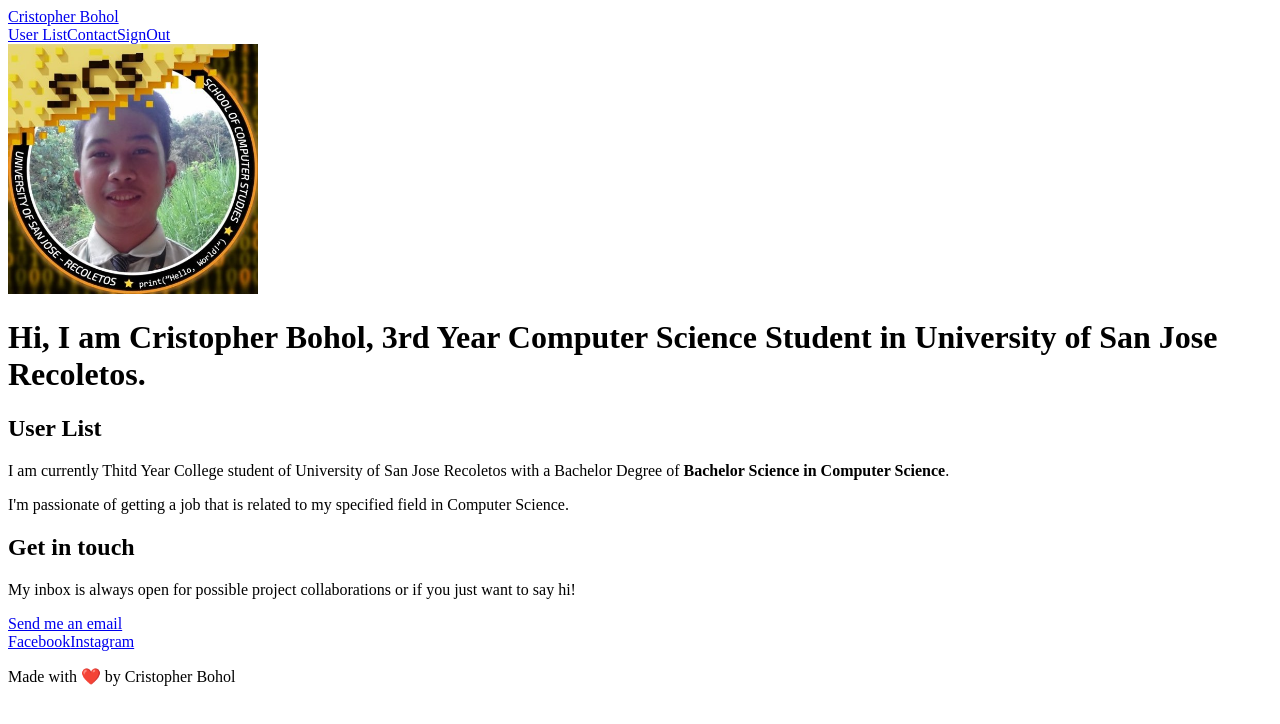
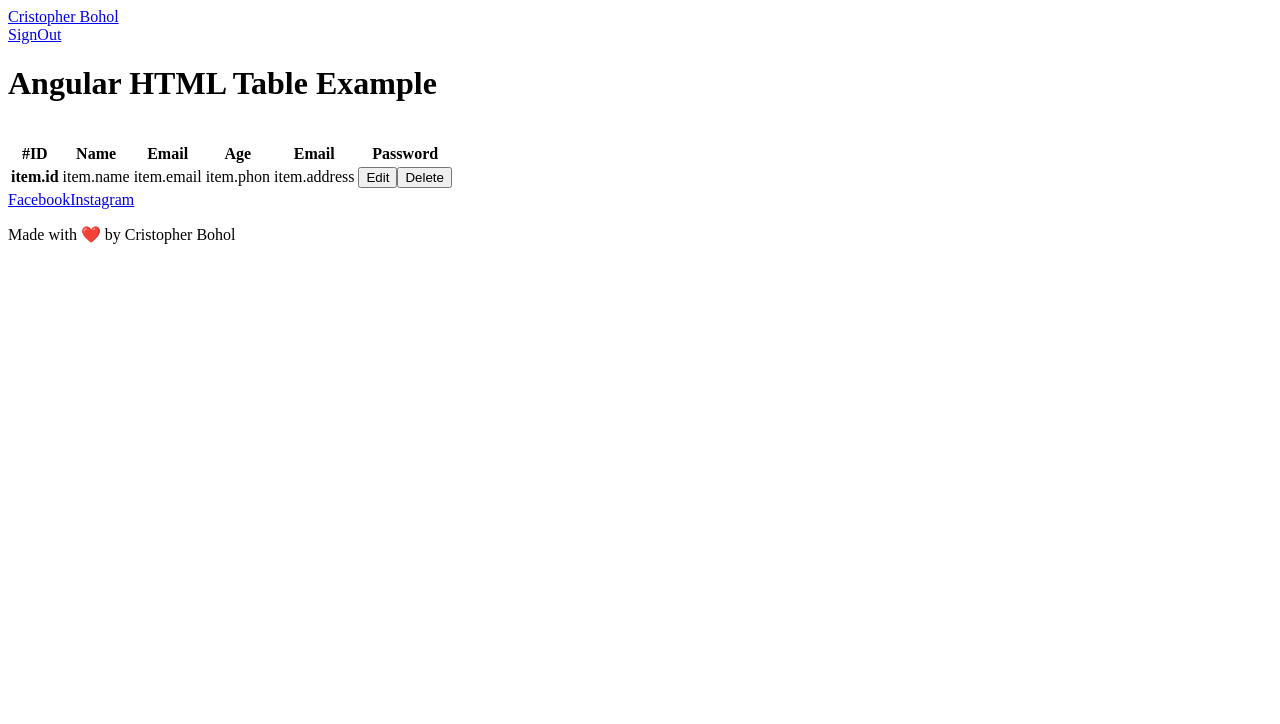
Before and after one commit to cristoph143/Bohol_Cristopher_AD, an Angular app in the folder 4-Portal/: page /home in a window 1280 px wide. Shown: the top 724 px of the page. Built offline with nearby package versions, Linux system fonts and the light colour scheme.

Commit message:
Home Design

```diff
--- a/4-Portal/src/app/Screens/home/home.component.scss
+++ b/4-Portal/src/app/Screens/home/home.component.scss
@@ -1,23 +1,23 @@
-body {
-  margin: 0;
+// section.bg {
+//   margin: 0;
 
-  font-family: "Inter", sans-serif;
-  font-size: 18px;
-  line-height: 28px;
+//   font-family: "Inter", sans-serif;
+//   font-size: 18px;
+//   line-height: 28px;
 
-  background-image: url("../../../assets/bg2.jpg");
-  background-repeat: no-repeat;
-  background-position-x: right;
-  background-position-y: 86px;
-  background-attachment: fixed;
-  scroll-behavior: smooth;
-}
-
+//   background-image: url("../../../assets/bg2.jpg");
+//   background-repeat: no-repeat;
+//   background-position-x: right;
+//   background-position-y: 86px;
+//   background-attachment: fixed;
+//   scroll-behavior: smooth;
+// }
 .site-header {
   position: sticky;
   top: 0;
   z-index: 1;
-  background-color: #ffffff;
+  // background-color: #ffffff;
+  background-color: #f9fafb;
 }
 
 .site-header-contents {
@@ -25,7 +25,7 @@ body {
   justify-content: space-between;
   align-items: center;
   max-width: 1000px;
-  height: 86px;
+  height: 50px;
   padding: 0 24px;
   margin: 0 auto;
 }
@@ -64,43 +64,27 @@ body {
 
 .intro-section {
   display: flex;
-  align-items: center;
+  align-items: left;
 
   max-width: 1000px;
   padding: 0 24px;
-  margin: 150px auto;
+  margin: 20px auto;
   margin-bottom: 0;
 
-  padding: 50px 30px;
+  padding: 205px 110px;
   border-radius: 10px;
   box-shadow: 7px 7px 60px #000;
-  img {
-    width: 250;
-    height: 250;
-    border: 8px solid #ede9fe;
-    border-radius: 50%;
-    margin-right: 50px;
-  }
   h1 {
     margin: 0;
-
     font-size: 40px;
     line-height: 48px;
     color: #4b5563;
-  }
-  .highlight-name {
-    display: block;
-    color: #7c3aed;
-
-    animation-name: change-colors;
-    animation-duration: 2s;
-    animation-iteration-count: infinite;
   }
 }
 
 .section {
   max-width: 760px;
-  padding: 150px 24px;
+  padding: 150px 100px;
   margin: 0 auto;
   h2 {
     margin-bottom: 42px;
@@ -119,17 +103,6 @@ body {
     &:hover,
     &:focus {
       color: #f59e0b;
-    }
-  }
-  user_list-section {
-    h2 {
-      display: none;
-    }
-    p:first-of-type {
-      margin-top: 0;
-    }
-    p:last-of-type {
-      margin-bottom: 0;
     }
   }
 }
@@ -187,8 +160,8 @@ body {
   width: 32px;
   padding: 8px;
   position: fixed;
-  right: 50px;
-  bottom: 50px;
+  right: 10px;
+  bottom: 70px;
   background-color: #1f2937;
   a {
     display: block;
@@ -223,22 +196,14 @@ body {
   padding: 32px 24px;
   text-align: center;
   background-color: #f9fafb;
+  position: fixed;
+  height: 0px;
+  bottom: 0px;
+  left: 0px;
+  right: 0px;
+  margin-bottom: 0px;
   p {
     margin: 0;
     color: #4b5563;
   }
 }
-
-@keyframes change-colors {
-  0% {
-    color: #7c3aed;
-  }
-
-  50% {
-    color: #f59e0b;
-  }
-
-  100% {
-    color: #7c3aed;
-  }
-}
--- a/4-Portal/src/app/screens/home/home.component.html
+++ b/4-Portal/src/app/screens/home/home.component.html
@@ -1,47 +1,56 @@
 <header class="site-header">
     <div class="site-header-contents">
-    <a href="home" class="site-logo shadows">Cristopher Bohol</a>
+        <a href="home" class="site-logo shadows">Cristopher Bohol</a>
 
-    <nav class="site-nav">
-        <a href="home#user_list" class="shadows">User List</a>
-        <a href="home#contact" class="shadows">Contact</a>
-        <a routerLink="/login" class="shadows">SignOut</a>
-    </nav>
+        <nav class="site-nav">
+            <a routerLink="/login" class="shadows">SignOut</a>
+        </nav>
     </div>
 </header>
 
 <div class="intro-section">
-    <img src="../../../assets/profile.jpg" alt="A photo" width="250" height="250" />
-
-    <h1>
-        Hi, I am
-        <span class="highlight-name">
-            Cristopher Bohol,
-        </span>
-        3rd Year Computer Science Student in
-        <span class="highlight-name">
-            University of San Jose Recoletos.
-        </span>
-    </h1>
+    <h1>Angular HTML Table Example</h1>
+    <br>
+    <table>
+        <thead>
+            <tr>
+                <th>#ID</th>
+                <th>Name</th>
+                <th>Email</th>
+                <th>Age</th>
+                <th>Email</th>
+                <th>Password</th>
+            </tr>
+        </thead>
+        <!-- <tbody>
+            <tr *ngFor="let item of ItemsArray">
+                <th>{{ item.id }}</th>
+                <td>{{ item.name }}</td>
+                <td>{{ item.email }}</td>
+                <td>{{ item.phone}}</td>
+                <td>{{ item.address }}</td>
+                <td>
+                <button type="button" >Edit</button>
+                <button type="button" >Delete</button>
+                </td>
+            </tr>
+        </tbody> -->
+        <tbody>
+            <tr >
+                <th>item.id</th>
+                <td>item.name</td>
+                <td>item.email</td>
+                <td>item.phon</td>
+                <td>item.address</td>
+                <td>
+                <button type="button" >Edit</button>
+                <button type="button" >Delete</button>
+                </td>
+            </tr>
+        </tbody>
+    </table>
 </div>
 
-<section id="user_list" class="section user_list-section">
-    <h2 class="shadows">User List</h2>
-
-    <p>
-    I am currently Thitd Year College student of University of San Jose Recoletos with a Bachelor Degree of <strong>Bachelor Science in Computer Science</strong>.
-    </p>
-    <p>
-    I'm passionate of getting a job that is related to my specified field in Computer Science.
-    </p>
-</section>
-
-<section id="contact" class="section contact-section">
-    <h2 class="shadows">Get in touch</h2>
-
-    <p>My inbox is always open for possible project collaborations or if you just want to say hi!</p>
-    <a href="mailto:cristopher.bohol.21@gmail.com" class="email-button">Send me an email</a>
-</section>
 
 <div class="social-links">
     <a href="https://facebook.com/microtoph.143" target="_blank" class="facebook">Facebook</a>
--- a/4-Portal/src/app/screens/home/home.component.ts
+++ b/4-Portal/src/app/screens/home/home.component.ts
@@ -1,5 +1,7 @@
+import { HttpClient } from '@angular/common/http';
 import { Component, OnInit } from '@angular/core';
 import { Router } from '@angular/router';
+import { environment } from 'src/environments/environment';
 
 @Component({
   selector: 'app-home',
@@ -8,12 +10,28 @@ import { Router } from '@angular/router';
 })
 export class HomeComponent implements OnInit {
 
-  constructor(private router: Router) { }
+  constructor(private router: Router, private api: HttpClient) { }
 
   ngOnInit(): void {
   }
   nav(destination: string) {
     this.router.navigate([destination]);
   }
+  ItemsArray = [];
+
+  async displayUsers() {
+    var result: any = await this.api
+      .get(environment.API_URL + '/user/getAll')
+      .toPromise();
+    console.log(result)
+    if (result.success == true) {
+      // this.nav('login');
+      alert(result.toString());
+      console.log(result);
+    }
+    else {
+      alert(result.data);
+    }
+  }
 
 }
```
